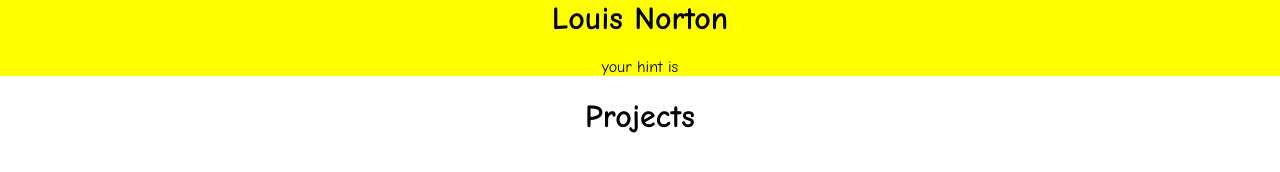
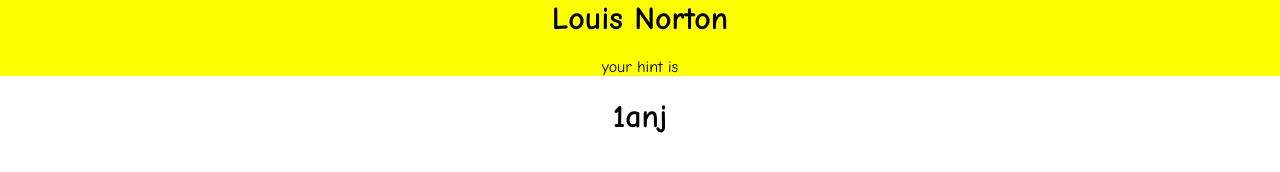
Before and after one commit to awoo42/louisalum.github.io, a plain HTML site: page index.html in a window 1280 px wide. Drawn offline with Linux system fonts and the light colour scheme.

Commit message:
Update index.html

```diff
--- a/index.html
+++ b/index.html
@@ -15,6 +15,6 @@
 
     <!-- This is the start of the projects section -->
     <div class="1anJ">
-        <h1>Projects</h1>
+        <h1>1anj</h1>
     </div>
 </body>
```
